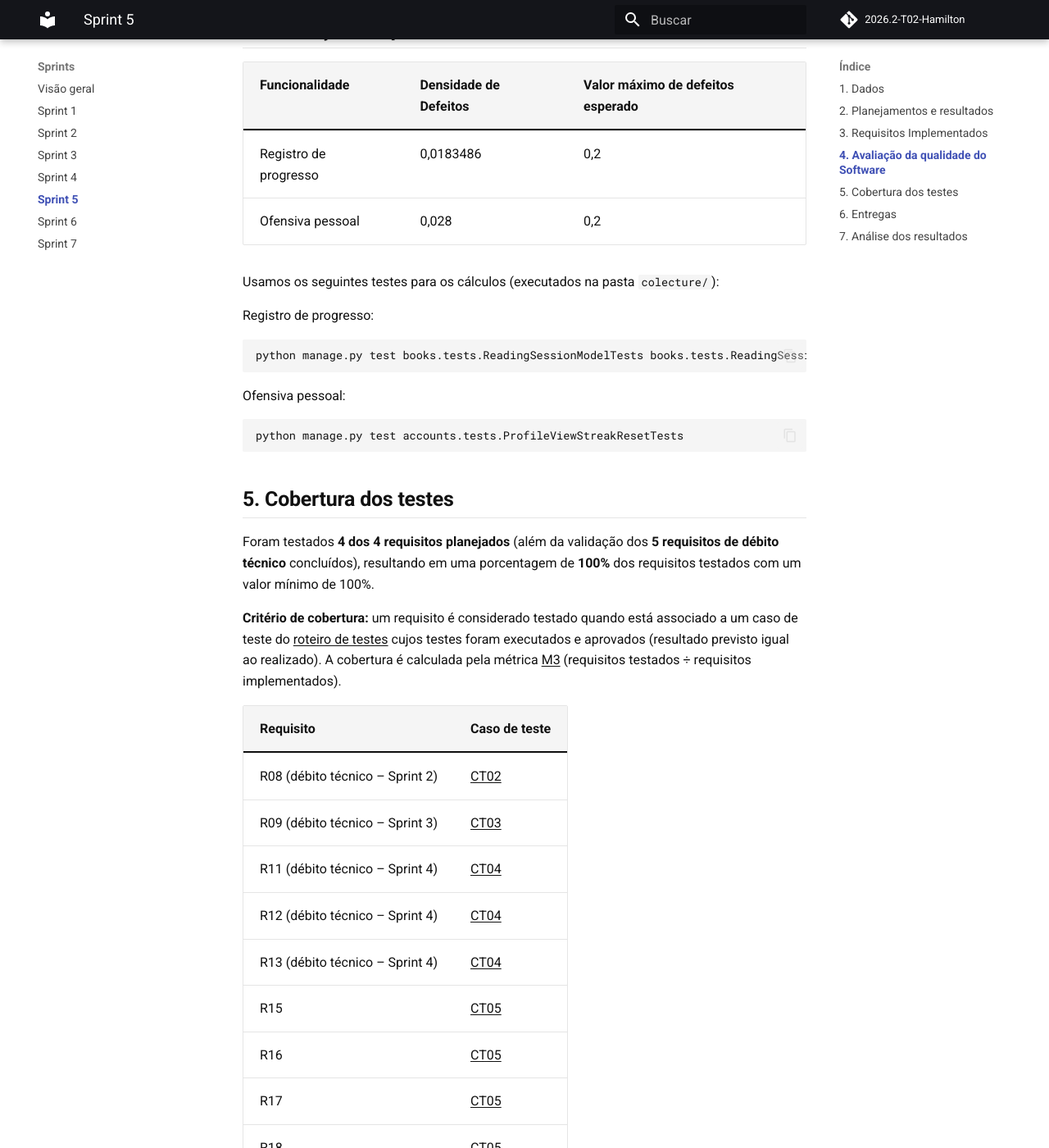
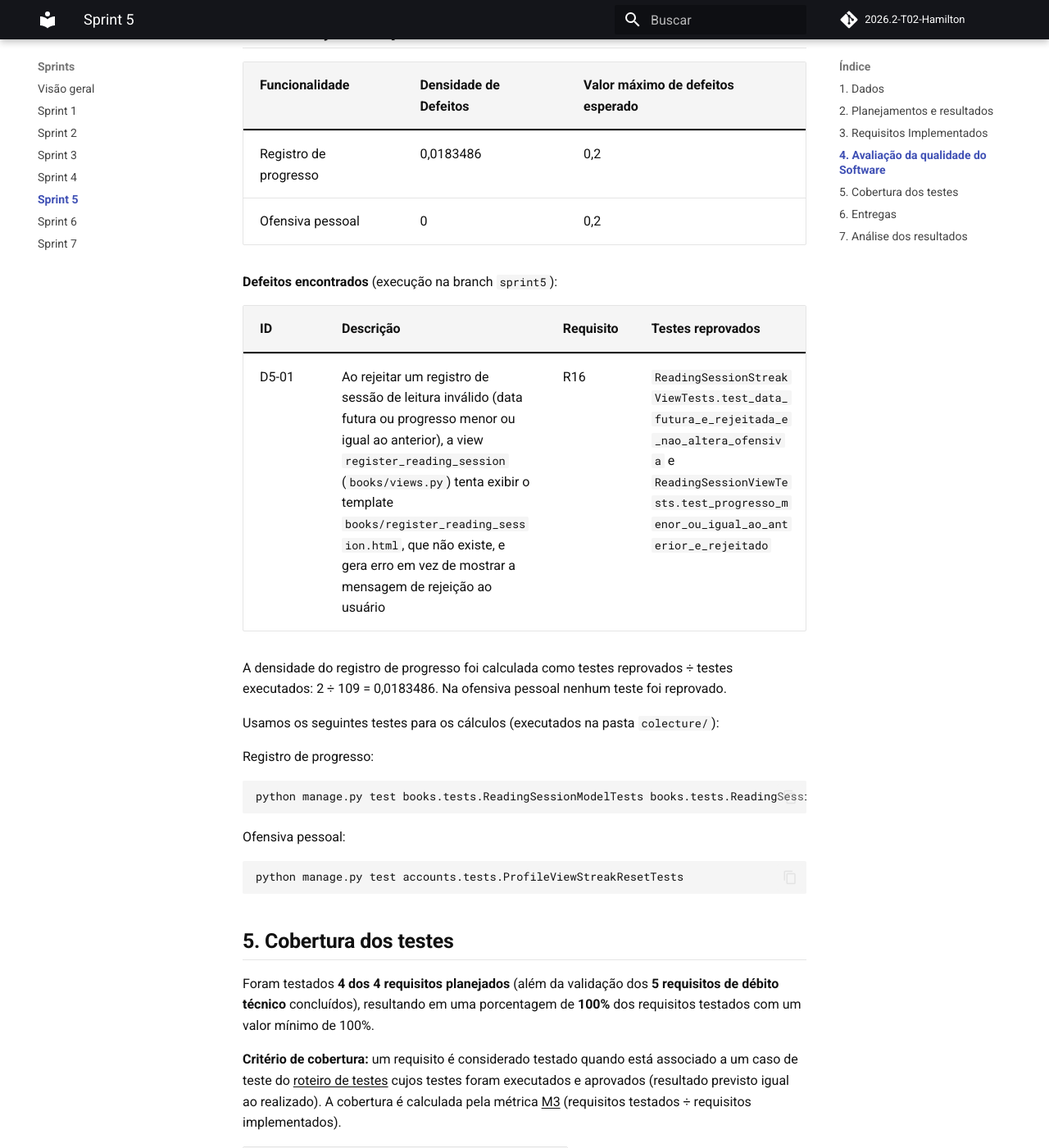
Before and after one commit to FGA0138-MDS-Ajax/2026.2-T02-Hamilton, an MkDocs documentation site: the page built from docs/sprints/sprint5.md, in a window 1280 px wide and 1400 px high, scrolled down 1649 px. Shown: the whole window at 82% size. Built offline with MkDocs 1.6.1 and Material for MkDocs 9.7.7, drawn with Linux system fonts in a browser that asks for light colours; comment, search, counter and statistics services are not loaded; some of the changed text lies outside the part shown.

Commit message:
docs(sprint5): registra defeito D5-01 e corrige densidade da ofensiva

```diff
--- a/docs/sprints/sprint5.md
+++ b/docs/sprints/sprint5.md
@@ -34,7 +34,15 @@ O valor esperado de conclusão de cada requisito é de **70%**.
 | Funcionalidade        | Densidade de Defeitos | Valor máximo de defeitos esperado |
 | --------------------- | --------------------- | --------------------------------- |
 | Registro de progresso | 0,0183486             | 0,2                               |
-| Ofensiva pessoal      | 0,028                 | 0,2                               |
+| Ofensiva pessoal      | 0                     | 0,2                               |
+
+**Defeitos encontrados** (execução na branch `sprint5`):
+
+| ID | Descrição | Requisito | Testes reprovados |
+| -- | --------- | --------- | ----------------- |
+| D5-01 | Ao rejeitar um registro de sessão de leitura inválido (data futura ou progresso menor ou igual ao anterior), a view `register_reading_session` (`books/views.py`) tenta exibir o template `books/register_reading_session.html`, que não existe, e gera erro em vez de mostrar a mensagem de rejeição ao usuário | R16 | `ReadingSessionStreakViewTests.test_data_futura_e_rejeitada_e_nao_altera_ofensiva` e `ReadingSessionViewTests.test_progresso_menor_ou_igual_ao_anterior_e_rejeitado` |
+
+A densidade do registro de progresso foi calculada como testes reprovados ÷ testes executados: 2 ÷ 109 = 0,0183486. Na ofensiva pessoal nenhum teste foi reprovado.
 
 Usamos os seguintes testes para os cálculos (executados na pasta `colecture/`):
 
@@ -125,7 +133,7 @@ Comparação dos valores registrados neste relatório com as metas do [plano GQM
 | Métrica | Meta | Resultado | Situação |
 | ------- | ---- | --------- | -------- |
 | M1 – Taxa de conclusão | No mínimo 70% | 100% (requisitos planejados e débitos técnicos) | Atingida |
-| M2 – Densidade de defeitos | No máximo 0,2 | 0,0183486 (Registro de progresso); 0,028 (Ofensiva pessoal) | Atingida |
+| M2 – Densidade de defeitos | No máximo 0,2 | 0,0183486 (Registro de progresso); 0 (Ofensiva pessoal) | Atingida |
 | M3 – Cobertura de requisitos | 100% | 100% (4 de 4 planejados e 5 de débito técnico) | Atingida |
 
 Nenhum [critério de replanejamento](../visao/projeto.md#criterios-de-replanejamento) foi acionado.
```
